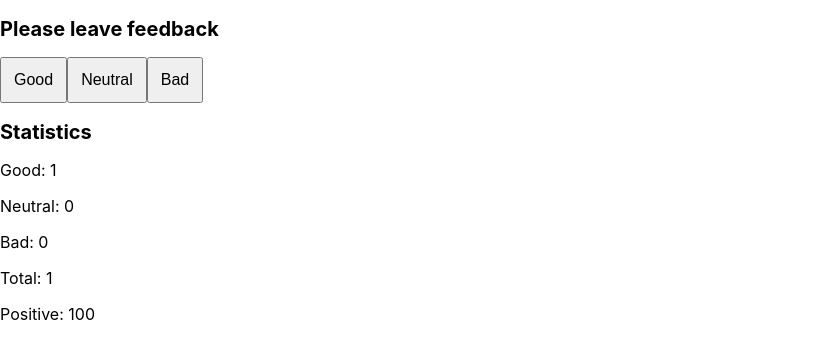
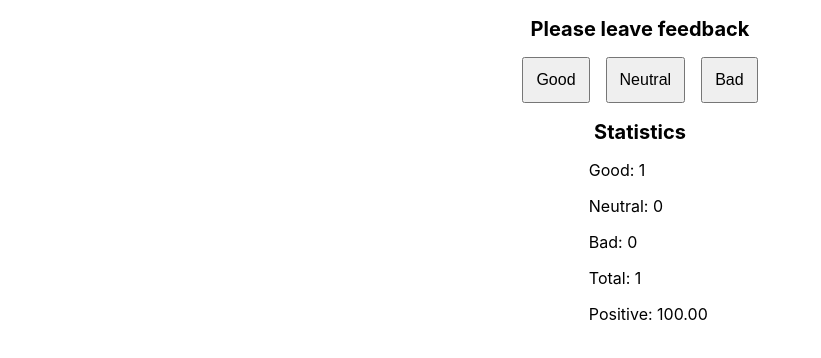
Before and after one commit to Shlov/goit-react-hw-02-feedback, a React (Create React App) app: page / in a window 1280 px wide. Both pictures are taken after a click on the button "Good". Shown: the top 358 px of the page, without its empty margins (0-821 px from the left). Built offline with nearby package versions, Linux system fonts and the light colour scheme.

Commit message:
done task 4

```diff
--- a/src/components/App.jsx
+++ b/src/components/App.jsx
@@ -1,6 +1,7 @@
 import { Component } from "react";
 // import { Feedback } from "./Feedback/Feedback";
 import { Section } from 'components/Section/Section';
+
 import { FeedbackOptions } from "./FeedbackOptions/FeedbackOptions";
 import { Statistics , Notification } from "./Statistics/Statistics";
 const options = ['good', 'neutral', 'bad'];
@@ -30,7 +31,7 @@ export class App extends Component {
   countPositiveFeedbackPercentage = () => {
     const total = Object.values(this.state).reduce((a,b) => {return a+b}, 0);
     const positive = this.state.good
-    return total ? (positive / total * 100) : '0'
+    return total ? (positive / total * 100).toFixed(2) : '0'
   }
 
   render () {
--- a/src/components/FeedbackOptions/FeedbackOptions.js
+++ b/src/components/FeedbackOptions/FeedbackOptions.js
@@ -1,12 +1,12 @@
-import {Option} from './FeedbackOptions.styled';
+import {Buttons, Option} from './FeedbackOptions.styled';
 
 export const FeedbackOptions = ({valuations, onLeaveFeedback, onUppercase}) => {
   return(
-    <>
+    <Buttons>
       {valuations.map(valuation =>
       <Option key = {valuation} onClick = {() => {onLeaveFeedback(valuation)}}>
         {onUppercase(valuation)}
       </Option>)}
-    </>
+    </Buttons>
   );
 }
--- a/src/components/FeedbackOptions/FeedbackOptions.styled.js
+++ b/src/components/FeedbackOptions/FeedbackOptions.styled.js
@@ -1,4 +1,10 @@
 import styled from 'styled-components';
+
+export const Buttons = styled.div`
+  display: flex;
+  justify-content: center;
+  gap: 16px;
+`
 
 export const Option = styled.button`
   padding: 12px;
--- a/src/components/Section/Section.js
+++ b/src/components/Section/Section.js
@@ -1,4 +1,5 @@
 import { Title } from "./Section.styled";
+// import { Section } from './Section.styled';
 
 
 export const Section = ({title, children}) => {
--- a/src/components/Section/Section.styled.js
+++ b/src/components/Section/Section.styled.js
@@ -1,9 +1,6 @@
 import styled from 'styled-components';
-
-export const Section = styled.div`
-
-`;
 
 export const Title = styled.h2`
   font-size: 20px;
+  text-align: center;
 `;
--- a/src/components/Statistics/Statistics.js
+++ b/src/components/Statistics/Statistics.js
@@ -1,17 +1,21 @@
-
+import { Container } from "./Statistics.styled";
 
 export const Statistics = ({good, neutral, bad, total, positivePercentage}) => {
   return (
-    <>
+    <Container>
       <p>Good: {good}</p>
       <p>Neutral: {neutral}</p>
       <p>Bad: {bad}</p>
       <p>Total: {total()}</p>
       <p>Positive: {positivePercentage()}</p>
-    </>
+    </Container>
   )
 };
 
 export const Notification = ({message}) => {
-  return( <h4>{message}</h4> )
+  return(
+    <Container>
+      <h4>{message}</h4>
+    </Container>
+  )
 }
--- a/src/components/Statistics/Statistics.styled.js
+++ b/src/components/Statistics/Statistics.styled.js
@@ -0,0 +1,6 @@
+import styled from 'styled-components';
+
+export const Container = styled.div`
+  margin-left: 46vw;
+  /* margin-right: auto; */
+`;
```
